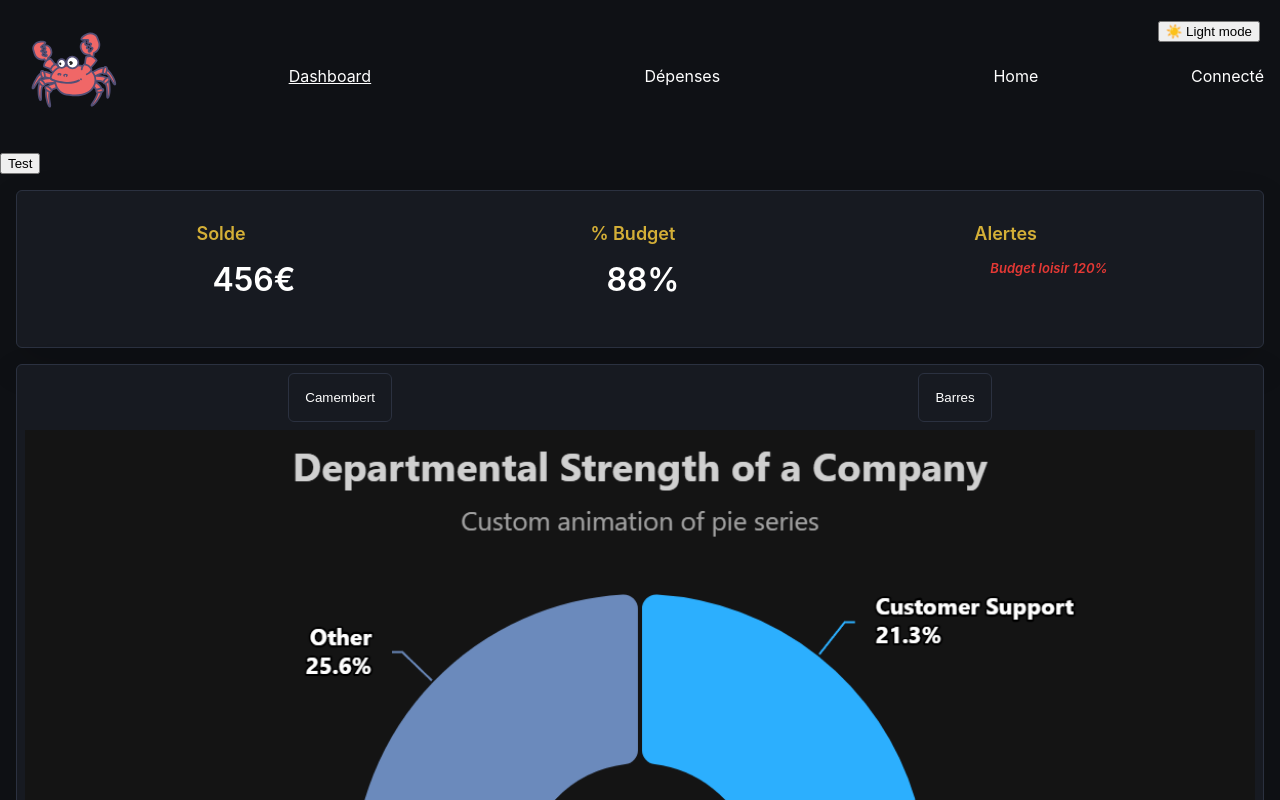
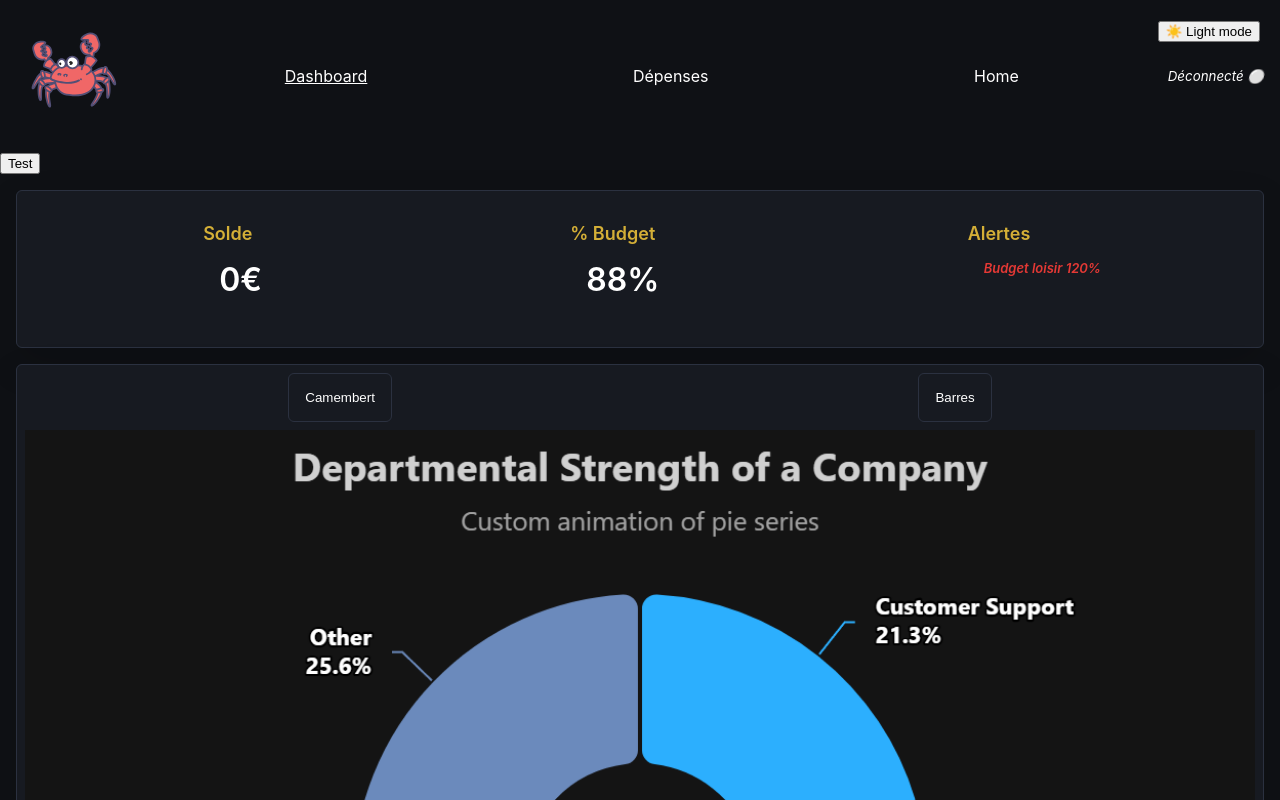
Before and after one commit to angekode/la-pince, a React (Vite) app in the folder client/: page /dashboard in a window 1280 px wide. Shown: the top 800 px of the page. Built offline with nearby package versions, Linux system fonts and the light colour scheme; no server answers.

Commit message:
feature: Total calculated from API and  displayed on dashboard

```diff
--- a/client/src/components/Header.tsx
+++ b/client/src/components/Header.tsx
@@ -1,8 +1,23 @@
 import { NavLink } from "react-router-dom";
+import { useState, useEffect } from "react";
 import crabLogo from "../assets/crab-svgrepo-com.svg";
+import { getMe } from "../services/auth/auth.service";
 
+type UserInfo = {
+  id: number;
+  firstName: string;
+  lastName: string;
+  email: string;
+};
 
 function Header() {
+
+  const [user, setUser] = useState<UserInfo | undefined>(undefined);
+
+  useEffect(() => {
+    getMe().then(value => setUser(value));
+  },[]);
+
   return (
     <header>
       <img className="header__logo" src={crabLogo} />
@@ -11,7 +26,7 @@ function Header() {
         <NavLink to="/transactions" className={({ isActive }) => isActive ? "active" : "pending" }>Dépenses</NavLink>
         <NavLink to="/" className={({ isActive }) => isActive ? "active" : "pending" }>Home</NavLink>
       </nav>
-      <p>Connecté</p>
+      <p className="header__user">{user ? `${user.firstName} ${user.lastName} connecté 🟢` : 'Déconnecté ⚪'}</p>
     </header>
   );
 }
--- a/client/src/pages/DashboardPage.tsx
+++ b/client/src/pages/DashboardPage.tsx
@@ -1,10 +1,38 @@
-import { useState } from "react";
-
 import PieGraph from "../components/dashboard/PieGraph";
 import BarGraph from "../components/dashboard/BarGraph";
 
+import { useState, useEffect } from "react";
+import { getMe } from "../services/auth/auth.service";
+import { getSolde } from "../services/graphs/graphs.service";
 
-function DashboardPage() {
+type UserInfo = {
+  id: number;
+  firstName: string;
+  lastName: string;
+  email: string;
+};
+
+  function DashboardPage() {
+
+  const [user, setUser] = useState<UserInfo | undefined>(undefined);
+  const [solde, setSolde] = useState(0);
+
+  const updateSolde = async () => {
+    try {
+      setSolde(await getSolde());
+    } catch (error) {
+      console.error(`Erreur à la récupération du solde : ${error}`);
+    }
+  };
+
+  useEffect(() => {
+    console.log('useEffect');
+    getMe()
+      .then(setUser)
+      .then(updateSolde);
+  }, []);
+
+
 
   const [activeGraph, setActiveGraph] = useState<'pie' | 'bar'>('pie');
 
@@ -14,7 +42,7 @@ function DashboardPage() {
       <main className="dashboard__main">
         <section className="dashboard__indicators-section">
           <ul>
-            <li>Solde <span>456€</span></li>
+            <li>Solde <span>{solde}€</span></li>
             <li>% Budget <span>88%</span></li>
             <li>Alertes <em>Budget loisir 120%</em></li>
           </ul>
--- a/client/src/services/graphs/graphs.service.ts
+++ b/client/src/services/graphs/graphs.service.ts
@@ -85,3 +85,9 @@ export async function getAllTransactions(): Promise<ApiTransaction[]> {
   const parsedBody = apiTransactionBodyScheme.parse(responseBody); // le format de l'API est ok ?
   return parsedBody.transactions;
 }
+
+
+export async function getSolde(): Promise<number> {
+  const transactions = await getAllTransactions();
+  return transactions.reduce((total, transaction) => total += transaction.amount, 0);
+}
--- a/client/src/styles/header.css
+++ b/client/src/styles/header.css
@@ -13,8 +13,10 @@ header h1 {
   color: var(--color-primary-dark);
 }
 
-p {
+.header__user {
   margin: 1rem;
+  font-size: smaller;
+  font-style: italic;
 }
 
 nav {
```
Also changed, not shown: 1 other file (tests, documents, lock files or other folders).
